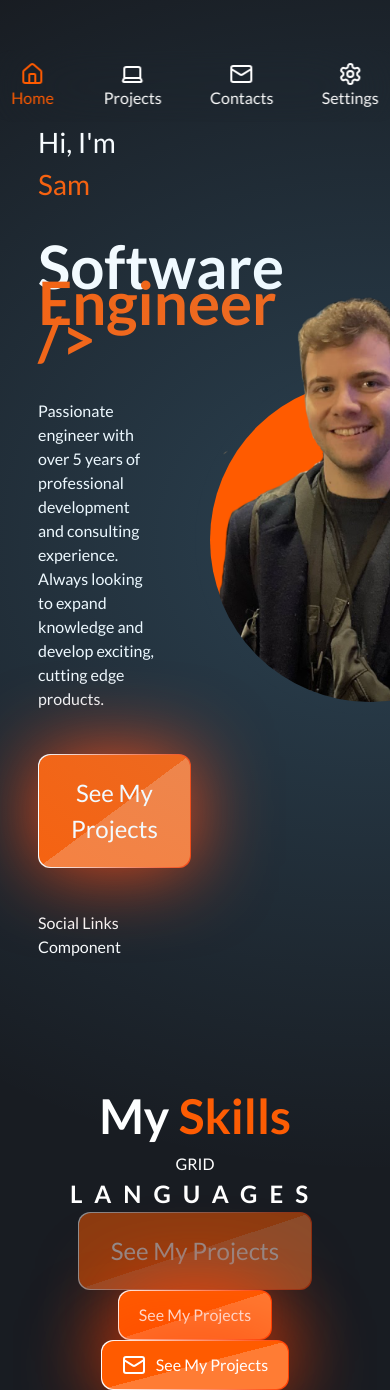
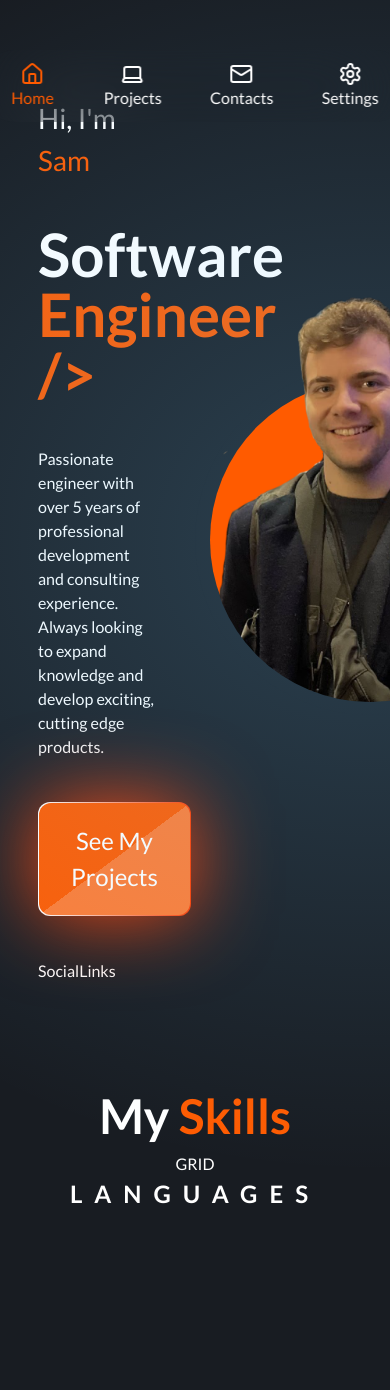
Before and after one commit to Hanayou/hanayou.dev.legacy, a Next.js app: page / in a window 390 px wide. Shown: the top 1390 px of the page. After the commit the page ends 1332 px from the top, so only its background shows below. Built offline with nearby package versions, Linux system fonts and the light colour scheme.

Commit message:
Update styles

```diff
--- a/src/app/globals.css
+++ b/src/app/globals.css
@@ -19,15 +19,15 @@
   }
 
   h1 {
-    @apply text-[3.75rem] font-bold leading-[60%] md:text-[4.5rem] md:leading-[100%];
+    @apply text-[3.75rem] font-bold leading-[100%] lg:text-[4.5rem];
   }
 
   h2 {
-    @apply text-[3rem] font-bold md:text-[3.5rem];
+    @apply text-[3rem] font-bold lg:text-[3.5rem];
   }
 
   h3 {
-    @apply text-[1.75rem] font-normal md:text-[2.25rem];
+    @apply text-[1.75rem] font-normal lg:text-[2.25rem];
   }
 
   h4 {
--- a/src/app/page.tsx
+++ b/src/app/page.tsx
@@ -1,20 +1,22 @@
 import PrimaryButton from '@/widgets/button/ui/Button';
-import { Mail } from 'lucide-react';
+import SocialLinks from '@/widgets/social-links/ui/SocialLinks';
 import Image from 'next/image';
 
 export default function Home() {
   return (
     <>
       <main>
+        {/* Hero Section */}
         <div className="grid grid-cols-2 h-[1080px] items-center">
           <div className="flex flex-col gap-y-[2.6875rem] py-[1.5625rem] px-[2.375rem]">
             <h3>Hi, I'm <span className="text-primary">Sam</span></h3>
             <h1>Software<br/><span className="text-primary">Engineer /&gt;</span></h1>
             <p className="max-w-[30.75rem]">Passionate engineer with over 5 years of professional development and consulting experience. Always looking to expand knowledge and develop exciting, cutting edge products.</p>
             <PrimaryButton text="See My Projects" size="default" hasIcon={false} icon={<div />} />
-            <div>Social Links Component</div>
+            <SocialLinks />
           </div>
 
+          {/* Country Background Image */}
           <div className='m-auto z-0 relative w-[21.875rem] h-[21.875rem] bg-bgPrimary rounded-full'>
             <div className='absolute -z-10 pointer-events-none top-[50%] left-[50%] translate-x-[-50%] translate-y-[-50%] w-[114.6875rem] h-[98.9375rem] bg-[radial-gradient(40.00%_40.00%_at_50.00%_50.00%,rgba(113,202,252,0.30)_0%,rgba(58,66,79,0.00)_100%)] opacity-[72%]'></div>
             <div className='absolute z-20 top-[50%] left-[50%] translate-x-[-50%] translate-y-[-50%] w-[20rem] h-[20rem] rounded-full bg-primary'>
@@ -27,9 +29,6 @@ export default function Home() {
           <h2>My <span className="text-primary">Skills</span></h2>
           <p>GRID</p>
           <h4 className="font-bold uppercase tracking-[0.5em]">languages</h4>
-          <PrimaryButton text="See My Projects" size="default" hasIcon={false} icon={<div />} disabled/>
-          <PrimaryButton text="See My Projects" size="small" hasIcon={false} icon={<div />} />
-          <PrimaryButton text="See My Projects" size="small" hasIcon={true} icon={<Mail />} />
         </div>
       </main>
 
@@ -50,15 +49,3 @@ export default function Home() {
     </>
   );
 }
-
-/* CountryBG */
-
-// position: absolute;
-// width: 998.08px;
-// height: 1089px;
-// left: 1064.94px;
-// top: -9px;
-
-// background: linear-gradient(113.14deg, rgba(0, 0, 0, 0.8) 27.48%, rgba(0, 0, 0, 0.63) 34.72%, rgba(0, 0, 0, 0) 80.93%), url(japan.jpg);
-// filter: blur(2px);
-/* CountryBG */
--- a/src/widgets/button/ui/Button.tsx
+++ b/src/widgets/button/ui/Button.tsx
@@ -11,7 +11,7 @@ export type TButtonProps = {
 
 export default function PrimaryButton({text = "", size = "default", glow = true, hasIcon = false, icon, disabled}: TButtonProps) {
   return (
-    <button disabled={disabled} className="w-fit rounded-[0.75rem] text-[1.5rem] p-[0.0625rem] bg-gradient-to-r from-[#FFF] from-0% to-[#FF3E00] to-100% disabled:pointer-events-none hover:scale-[1.06] drop-shadow-[0_0_40px_rgba(255,62,0,1)] transition-all duration-500 disabled:opacity-50 disabled:drop-shadow-none">
+    <button disabled={disabled} className="w-fit rounded-[0.75rem] text-[1.5rem] p-[0.0625rem] bg-gradient-to-r from-[#FFF] from-0% to-[#FF3E00] to-100% drop-shadow-[0_0_40px_rgba(255,62,0,1)] transition-all duration-500 disabled:pointer-events-none disabled:opacity-50 disabled:drop-shadow-none">
       <div className={cn("relative px-[2rem] py-[1.25rem] gap-[10px] rounded-[0.75rem] bg-gradient-to-br from-[#FF5B00] from-50% to-[#FF7C34] to-50% text-white",
         {
           "text-base px-[1.25rem] py-[0.75rem]": size === "small",
--- /dev/null
+++ b/src/widgets/social-links/ui/SocialLinks.tsx
@@ -0,0 +1,5 @@
+export default function SocialLinks() {
+  return (
+    <div>SocialLinks</div>
+  )
+}
```
